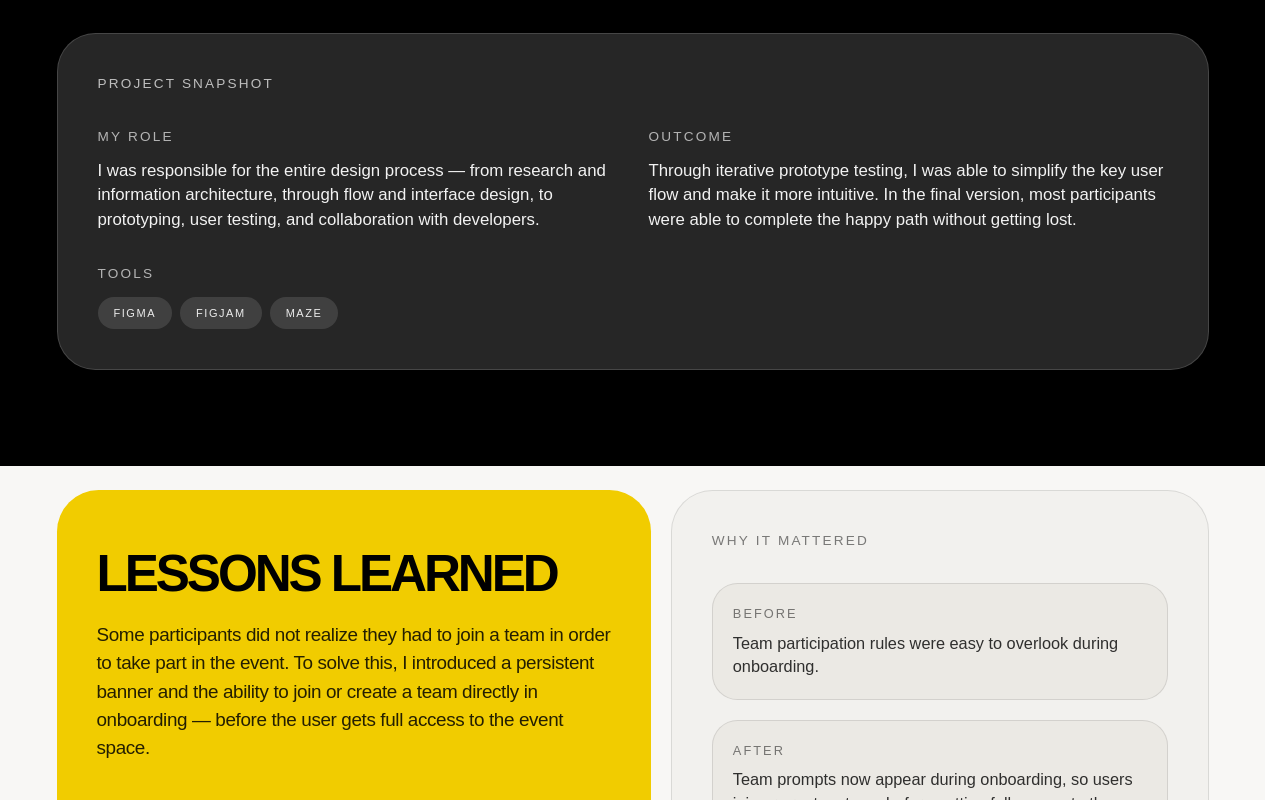
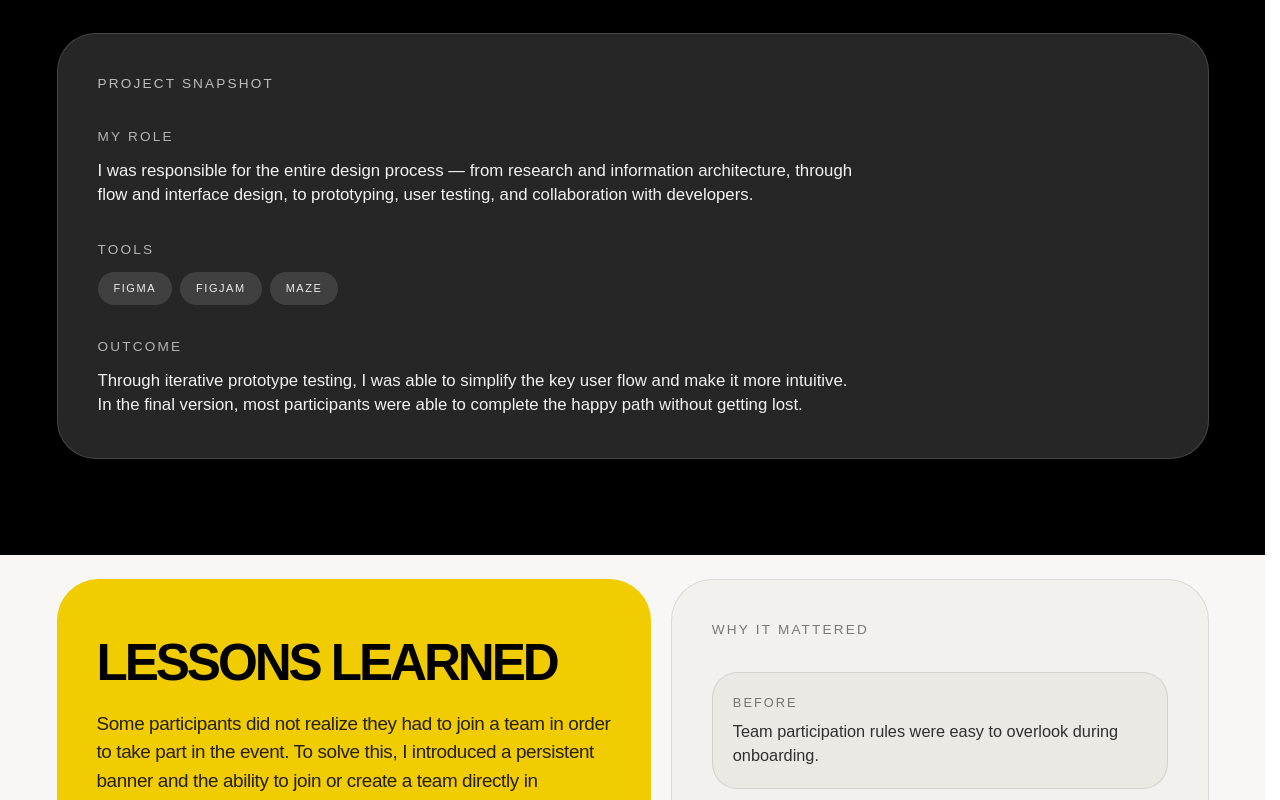
Before and after one commit to jzakrz/jakub-portfolio, a Next.js app: page /projects/hackathon in a window 1280 px wide. Shown: the part 840-1640 px from the top of the page. Built offline with nearby package versions, Linux system fonts and the light colour scheme.

Commit message:
Make dark snapshot section single-column and update screen links

```diff
--- a/app/projects/hackathon/page.tsx
+++ b/app/projects/hackathon/page.tsx
@@ -82,7 +82,7 @@ export default function HackathonPage() {
                   Project Snapshot
                 </p>
 
-                <div className="mt-8 grid gap-8 lg:grid-cols-2">
+                <div className="mt-8 grid max-w-3xl gap-8">
                   <div className="space-y-8">
                     <div>
                       <p className="text-[0.85rem] font-medium uppercase tracking-[0.16em] text-white/65">
@@ -201,7 +201,7 @@ export default function HackathonPage() {
             <div className="mt-10 space-y-10">
               <div>
                 <Image
-                  src="https://i.postimg.cc/HxrfB3Xh/Event-page.png"
+                  src="https://postimg.cc/cgN9JRDR"
                   alt="Hackathon event page screen with sign-up and event details."
                   width={1600}
                   height={900}
@@ -216,7 +216,7 @@ export default function HackathonPage() {
 
               <div>
                 <Image
-                  src="https://i.postimg.cc/ZYvFVP0W/onboarding.png"
+                  src="https://postimg.cc/nMZDLD4x"
                   alt="Onboarding screen with matchmaking flow for hackathon participants."
                   width={1600}
                   height={900}
@@ -229,7 +229,7 @@ export default function HackathonPage() {
 
               <div>
                 <Image
-                  src="https://i.postimg.cc/FFkgDb1d/user-profile.png"
+                  src="https://postimg.cc/bd8tvtxp"
                   alt="User profile view from the hackathon platform prototype."
                   width={1600}
                   height={900}
```
